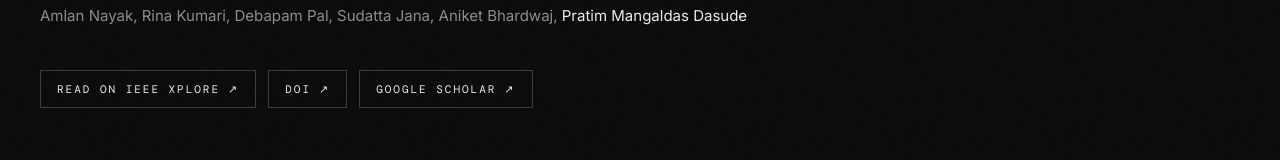
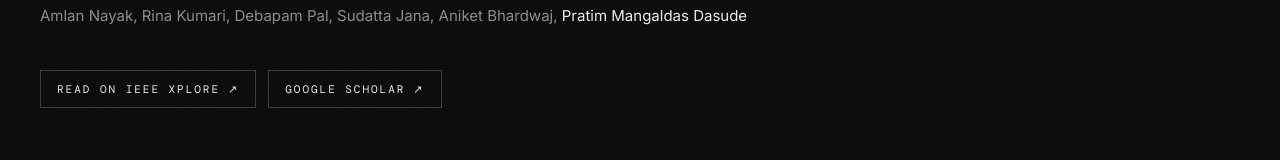
Before and after one commit to pratim4dasude/Personal_dashboard, a Next.js app: page /publications/multilingual-sms-spam in a window 1280 px wide. Shown: the part 494-654 px from the top of the page. Built offline with nearby package versions, Linux system fonts and the light colour scheme; a web font is replaced by a local one.

Commit message:
fix: remove redundant DOI button that led to the same IEEE page

```diff
--- a/app/publications/[slug]/page.tsx
+++ b/app/publications/[slug]/page.tsx
@@ -56,9 +56,6 @@ export default async function PaperPage({ params }: PageProps<"/publications/[sl
         <div className="mt-10 flex flex-wrap gap-3">
           <a href={paper.ieeeUrl} target="_blank" rel="noopener noreferrer" className={linkClass}>
             Read on IEEE Xplore <span aria-hidden>&#8599;</span>
-          </a>
-          <a href={`https://doi.org/${paper.doi}`} target="_blank" rel="noopener noreferrer" className={linkClass}>
-            DOI <span aria-hidden>&#8599;</span>
           </a>
           <a href={paper.scholarUrl} target="_blank" rel="noopener noreferrer" className={linkClass}>
             Google Scholar <span aria-hidden>&#8599;</span>
```
